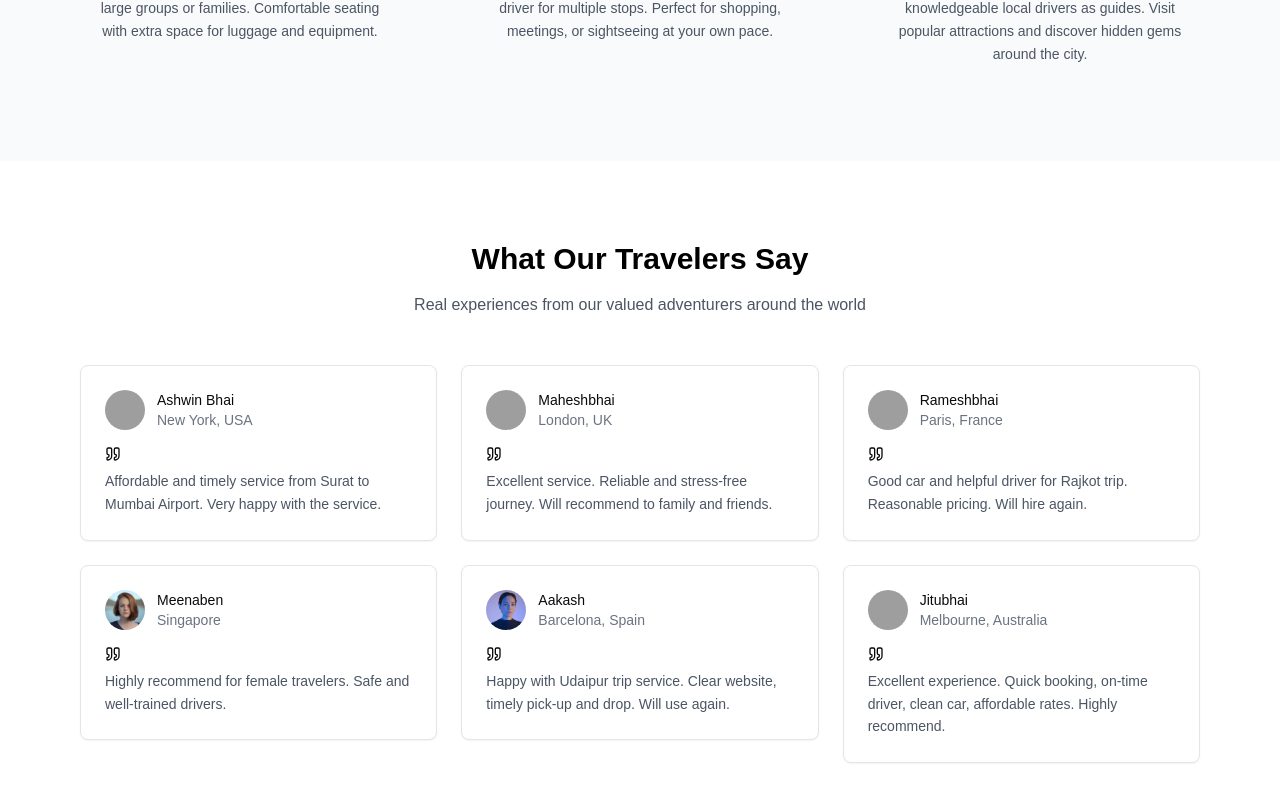
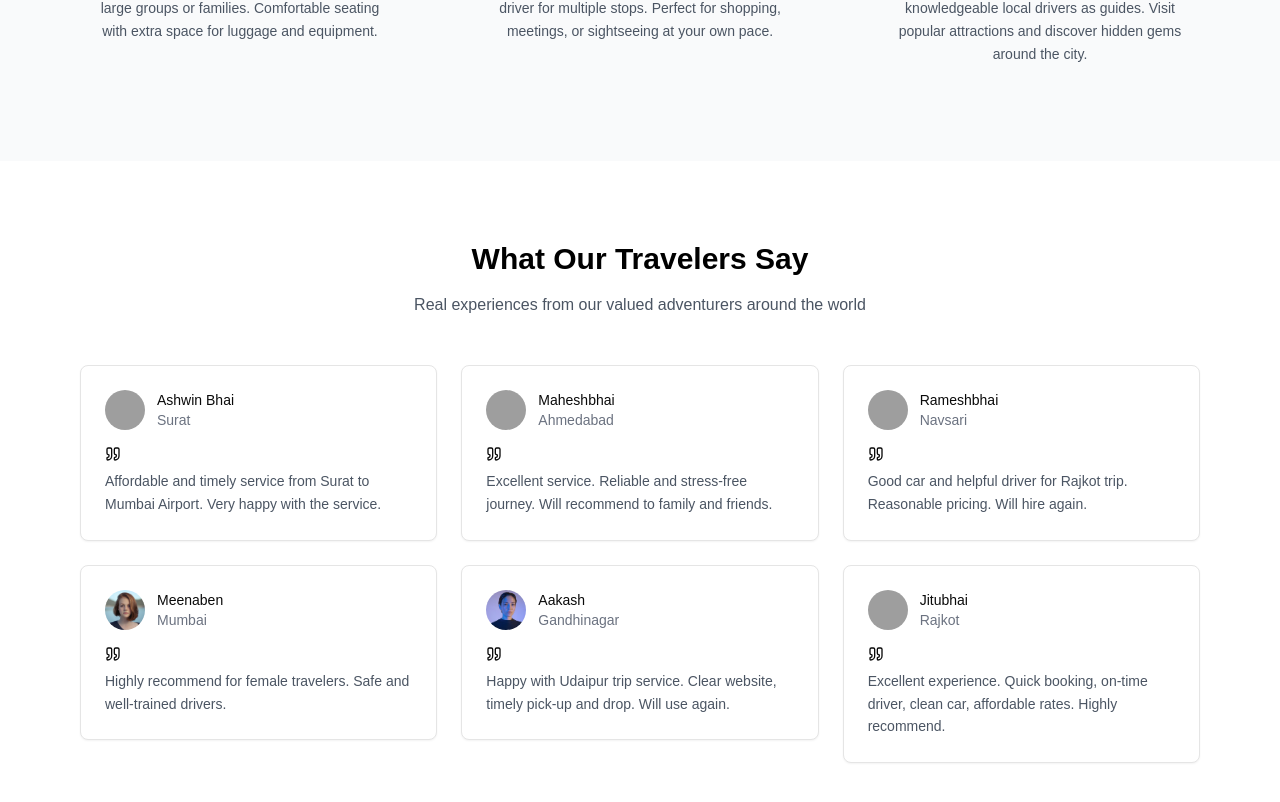
Before and after one commit to meetmakwana7396/gayatri-tourism, a Next.js app: page / in a window 1280 px wide. Shown: the part 4115-4917 px from the top of the page. Built offline with nearby package versions, Linux system fonts and the light colour scheme; grey boxes are pictures that could not be loaded; a web font is replaced by a local one.

Commit message:
new changes

```diff
--- a/components/sections/WhyChooseUs.tsx
+++ b/components/sections/WhyChooseUs.tsx
@@ -5,7 +5,7 @@ import { features } from "./features/FeatureData";
 
 export default function WhyChooseUs() {
   return (
-    <section className="sm:py-20 py-14 bg-gray-50">
+    <section className="sm:py-20 py-14 bg-gray-50" id="why-choose-us">
       <div className="items-center container space-y-10">
         <h2 className="sm:font-bold font-semibold text-4xl">
           Why Choose{" "}
--- a/components/sections/car-section.tsx
+++ b/components/sections/car-section.tsx
@@ -9,7 +9,7 @@ const cars = [
     image: "/images/innova-crysta.webp",
     seats: 7,
   },
-  { id: 4, name: "Innova", image: "/images/innova-crysta.webp", seats: 7 },
+  { id: 4, name: "Innova", image: "/images/innova.avif", seats: 7 },
   {
     id: 1,
     name: "Maruti Ertiga",
@@ -20,7 +20,7 @@ const cars = [
 
 const CarSection: React.FC = () => {
   return (
-    <section className="sm:py-20 py-14 bg-gray-50">
+    <section className="sm:py-20 py-14 bg-gray-50" id="rides">
       <div className="items-center container space-y-20">
         <div className="">
           <h2 className="sm:font-bold mb-4 font-semibold text-center text-4xl">
--- a/components/sections/service-section.tsx
+++ b/components/sections/service-section.tsx
@@ -42,7 +42,7 @@ const ServiceSection = () => {
   ];
 
   return (
-    <section className="sm:py-20 py-14 bg-gray-50" id="#services">
+    <section className="sm:py-20 py-14 bg-gray-50" id="services">
       <div className="items-center container space-y-10">
         <h2 className="sm:font-bold font-semibold text-4xl">
           Our{" "}
--- a/components/sections/testimonials/TestimonialData.ts
+++ b/components/sections/testimonials/TestimonialData.ts
@@ -2,7 +2,7 @@ export const testimonials = [
   {
     id: 1,
     name: "Ashwin Bhai",
-    location: "New York, USA",
+    location: "Surat",
     quote:
       "Affordable and timely service from Surat to Mumbai Airport. Very happy with the service.",
     image: "/images/testimonial-1.jpeg",
@@ -10,7 +10,7 @@ export const testimonials = [
   {
     id: 2,
     name: "Meenaben",
-    location: "Singapore",
+    location: "Mumbai",
     quote:
       "Highly recommend for female travelers. Safe and well-trained drivers.",
     image: "/images/testimonial-2.jpeg",
@@ -18,7 +18,7 @@ export const testimonials = [
   {
     id: 3,
     name: "Maheshbhai",
-    location: "London, UK",
+    location: "Ahmedabad",
     quote:
       "Excellent service. Reliable and stress-free journey. Will recommend to family and friends.",
     image: "/images/testimonial-3.jpeg",
@@ -26,7 +26,7 @@ export const testimonials = [
   {
     id: 4,
     name: "Aakash",
-    location: "Barcelona, Spain",
+    location: "Gandhinagar",
     quote:
       "Happy with Udaipur trip service. Clear website, timely pick-up and drop. Will use again.",
     image: "/images/testimonial-4.jpeg",
@@ -34,7 +34,7 @@ export const testimonials = [
   {
     id: 5,
     name: "Rameshbhai",
-    location: "Paris, France",
+    location: "Navsari",
     quote:
       "Good car and helpful driver for Rajkot trip. Reasonable pricing. Will hire again.",
     image: "/images/testimonial-5.jpeg",
@@ -42,7 +42,7 @@ export const testimonials = [
   {
     id: 6,
     name: "Jitubhai",
-    location: "Melbourne, Australia",
+    location: "Rajkot",
     quote:
       "Excellent experience. Quick booking, on-time driver, clean car, affordable rates. Highly recommend.",
     image: "/images/testimonial-1.jpeg",
```
Also changed, not shown: public/images/innova.avif (added).
